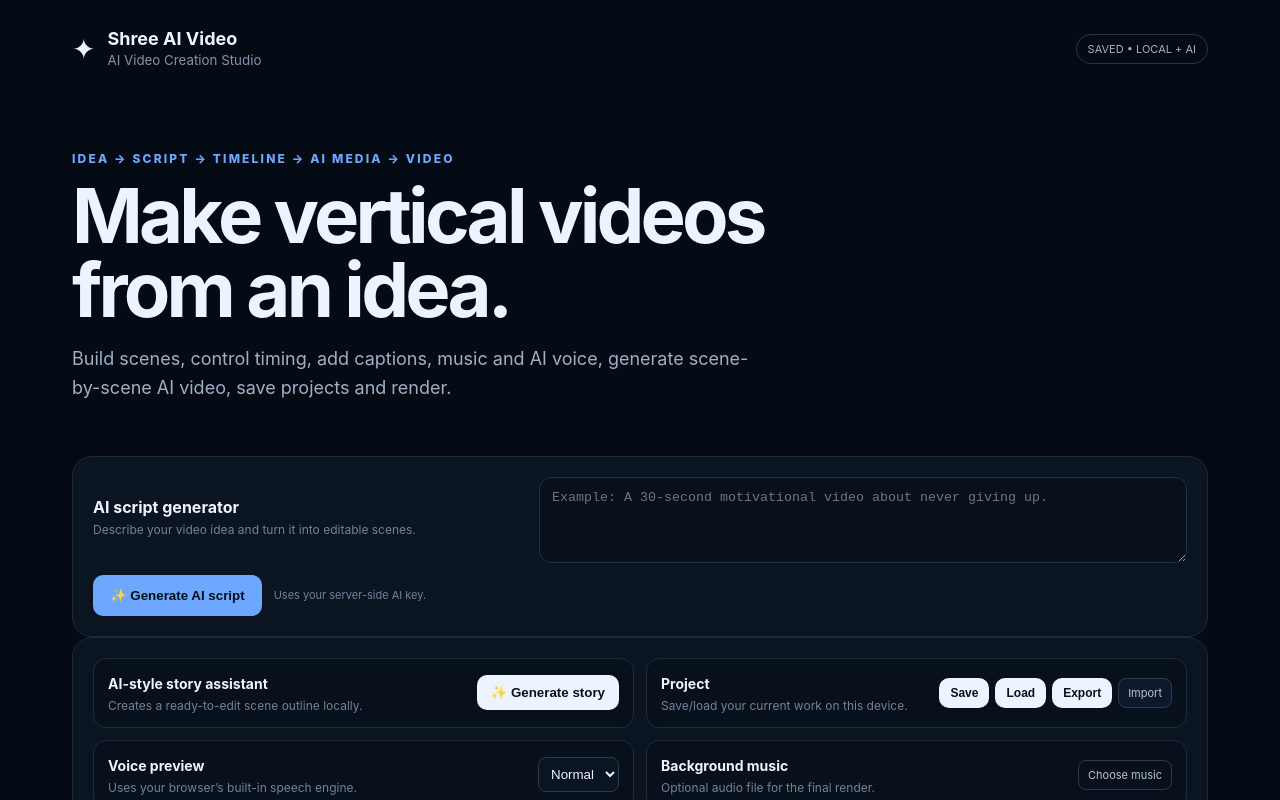
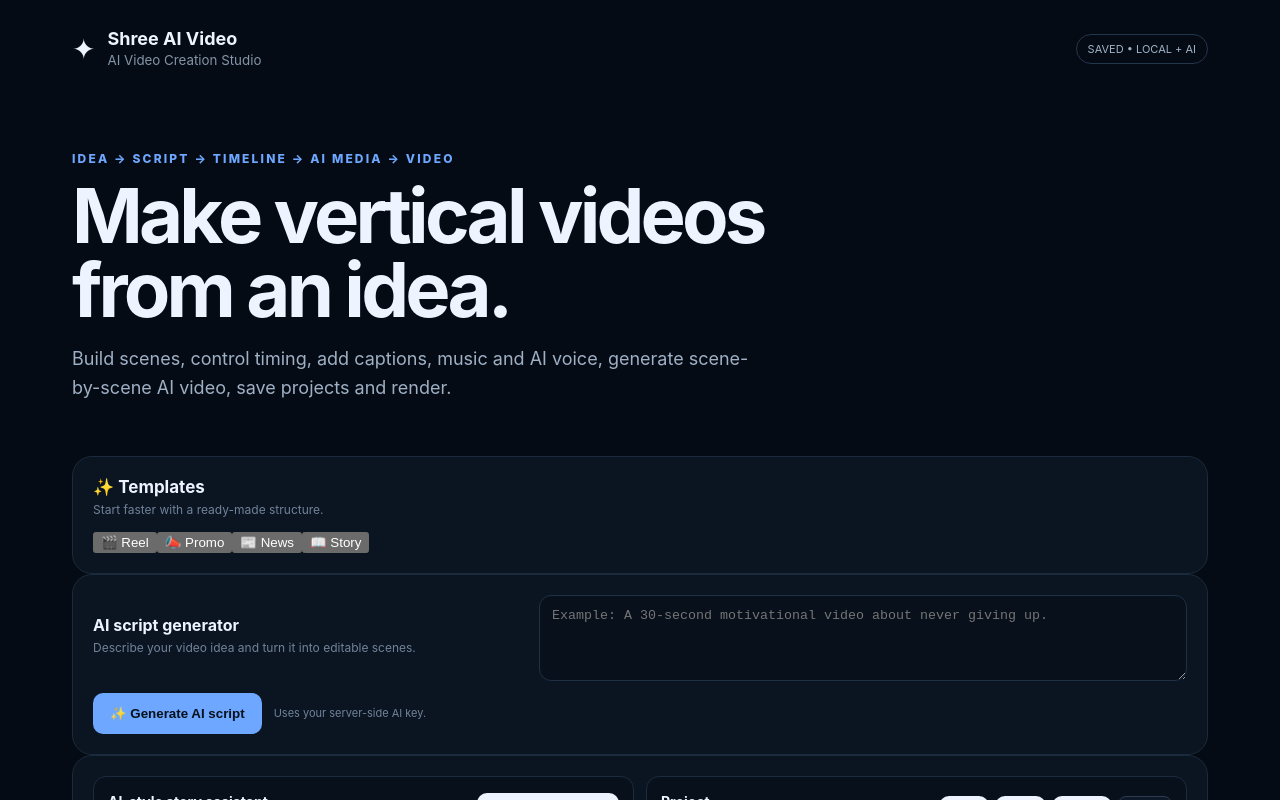
Before and after one commit to devilsoulhacker00/Shree-ai-video, a Next.js app: page / in a window 1280 px wide. Shown: the top 800 px of the page. Built offline with nearby package versions, Linux system fonts and the light colour scheme.

Commit message:
Add video starter templates

```diff
--- a/app/page.tsx
+++ b/app/page.tsx
@@ -44,6 +44,7 @@ export default function Home() {
   const [timelineZoom,setTimelineZoom]=useState(1);
   const [musicVolume,setMusicVolume]=useState(.22);
   const [voiceVolume,setVoiceVolume]=useState(.95);
+  const [template,setTemplate]=useState("reel");
 
   const sceneCount=useMemo(()=>script.split(/\n+/).filter(s=>s.trim()).length,[script]);
   const totalDuration=useMemo(()=>scenes.reduce((n,s)=>n+s.duration,0),[scenes]);
@@ -57,6 +58,7 @@ export default function Home() {
   useEffect(()=>{if(!dirty)return;const timer=window.setTimeout(()=>{try{localStorage.setItem(PROJECT_KEY,JSON.stringify({version:6,script,scenes,images,sceneVideos,sceneAudios,musicName,captions,captionStyle,timelineZoom,musicVolume,voiceVolume}));setDirty(false);}catch{}},900);return()=>window.clearTimeout(timer);},[dirty,script,scenes,images,sceneVideos,sceneAudios,musicName,captions,captionStyle,timelineZoom,musicVolume,voiceVolume]);
   const markDirty=()=>setDirty(true);
 
+  const applyTemplate=(kind:string)=>{const presets:Record<string,string[]>={reel:["Hook: introduce the topic with a strong visual.","Main point: explain the key idea clearly.","Proof: show an example or result.","Payoff: reveal the takeaway.","CTA: end with a short call to action."],promo:["Opening: introduce the product or service.","Feature: highlight the main benefit.","Experience: show the product in use.","Trust: add a reason to believe.","CTA: invite the viewer to act."],news:["Headline: present the key development.","Context: explain what happened and where.","Details: summarize the important facts.","Impact: explain who or what is affected.","Closing: give the concise takeaway."],story:["Opening: introduce the character and setting.","Conflict: present the problem or mystery.","Journey: show the character moving forward.","Climax: reveal the major turning point.","Ending: close the story with a memorable moment."]};setScript((presets[kind]||presets.reel).join("\n"));setScenes([]);setSelectedScene(0);setPreviewScene(0);markDirty();setStatus(`${kind} template applied — create scenes to continue.`);};
   const buildScenes=()=>{setSceneAudios({});setSceneVideos({});const next=script.split(/\n+/).map(s=>s.trim()).filter(Boolean).map((text,id)=>({id:id+1,text,duration:3,transition:"fade" as const}));setScenes(next);setSelectedScene(0);setPreviewScene(0);markDirty();setStatus(next.length?`${next.length} scenes ready • ${next.length*3}s timeline`:"Write at least one scene line first.");setExportUrl("");setAiVideoUrl("");};
   const updateScene=(id:number,patch:Partial<Scene>)=>{setScenes(v=>v.map(s=>s.id===id?{...s,...patch}:s));markDirty();};
   const remapImages=(next:Scene[],source:Record<number,string>)=>{const out:Record<number,string>={};next.forEach(s=>{if(source[s.id])out[s.id]=source[s.id];});return out;};
@@ -156,7 +158,8 @@ export default function Home() {
   return <main>
     <header><div className="brand"><span>✦</span><div><b>Shree AI Video</b><small>AI Video Creation Studio</small></div></div><span className="pill">{dirty?"UNSAVED":"SAVED"} • LOCAL + AI</span></header>
     <section className="hero"><div><p className="eyebrow">IDEA → SCRIPT → TIMELINE → AI MEDIA → VIDEO</p><h1>Make vertical videos from an idea.</h1><p className="sub">Build scenes, control timing, add captions, music and AI voice, generate scene-by-scene AI video, save projects and render.</p></div></section>
-    <section className="card aiScriptPanel"><div className="aiScriptInput"><div><b>AI script generator</b><p>Describe your video idea and turn it into editable scenes.</p></div><textarea value={idea} onChange={e=>setIdea(e.target.value)} placeholder="Example: A 30-second motivational video about never giving up." /></div><div className="aiScriptActions"><button className="primary" onClick={generateScript} disabled={busyScript}>{busyScript?"Writing…":"✨ Generate AI script"}</button><span>Uses your server-side AI key.</span></div></section>
+    <section className="card templatePanel"><div className="cardHead"><div><h2>✨ Templates</h2><p className="timelineMeta">Start faster with a ready-made structure.</p></div></div><div className="templateButtons">{["reel","promo","news","story"].map(k=><button key={k} className={template===k?"activeTemplate":""} onClick={()=>{setTemplate(k);applyTemplate(k)}}>{k==="reel"?"🎬 Reel":k==="promo"?"📣 Promo":k==="news"?"📰 News":"📖 Story"}</button>)}</div></section>
+  <section className="card aiScriptPanel"><div className="aiScriptInput"><div><b>AI script generator</b><p>Describe your video idea and turn it into editable scenes.</p></div><textarea value={idea} onChange={e=>setIdea(e.target.value)} placeholder="Example: A 30-second motivational video about never giving up." /></div><div className="aiScriptActions"><button className="primary" onClick={generateScript} disabled={busyScript}>{busyScript?"Writing…":"✨ Generate AI script"}</button><span>Uses your server-side AI key.</span></div></section>
     <section className="toolbar card">
       <div><div><b>AI-style story assistant</b><p>Creates a ready-to-edit scene outline locally.</p></div><button onClick={makeStory}>✨ Generate story</button></div>
       <div><div><b>Project</b><p>Save/load your current work on this device.</p></div><div className="projectBtns"><button onClick={saveProject}>Save</button><button onClick={loadProject}>Load</button><button onClick={exportProject}>Export</button><label className="mini upload">Import<input type="file" accept="application/json,.json" onChange={e=>{const f=e.target.files?.[0];if(f)importProject(f);e.currentTarget.value=""}}/></label></div></div>
```
